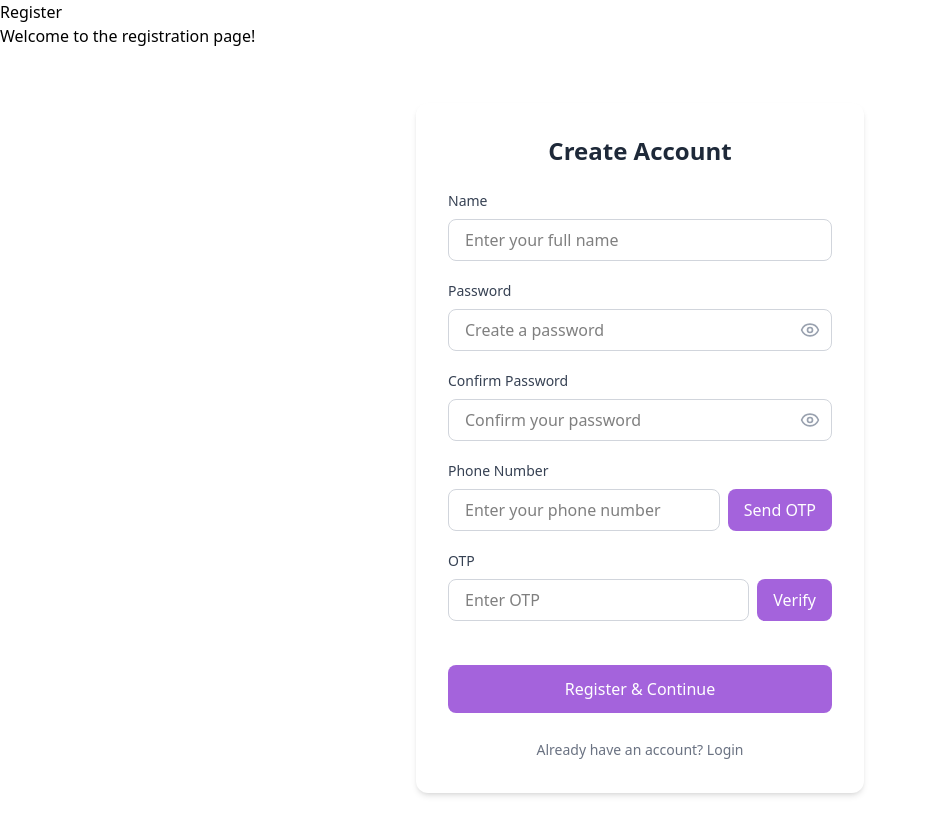
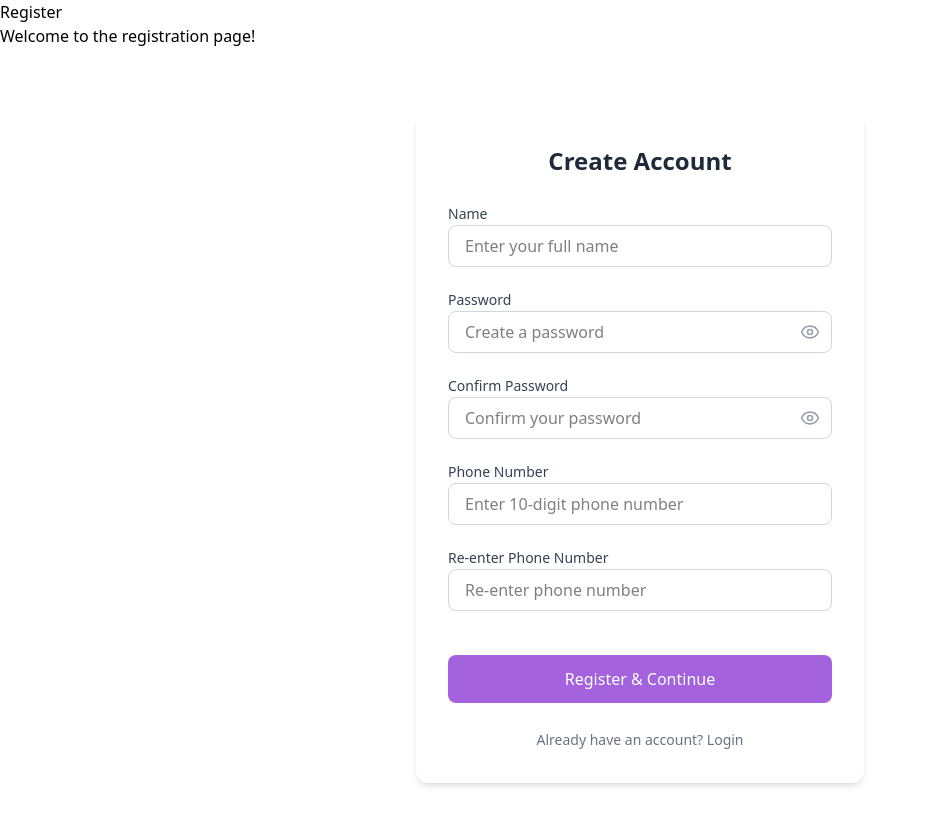
Before and after one commit to Rohit-Singh28/Collegxa, a Next.js app in the folder frontend/: page /counsellor/register in a window 1280 px wide. Shown: the top 834 px of the page, without its empty margins (0-927 px from the left). Built offline with nearby package versions, Linux system fonts and the light colour scheme.

Commit message:
Counsellor registeration done

```diff
--- a/frontend/app/counsellor/(components)/BasicInfo.jsx
+++ b/frontend/app/counsellor/(components)/BasicInfo.jsx
@@ -1,87 +1,65 @@
 "use client";
 
-import React from "react";
-import { useState, useEffect } from "react";
+import React, { useState, useEffect, useContext } from "react";
 import Link from "next/link";
 import { Eye, EyeOff } from "lucide-react";
+import { counsellorContext } from "@/app/_context/counsellorContext";
+import axios from "axios";
 
 export default function RegisterPage() {
-  // Form state
   const [name, setName] = useState("");
   const [password, setPassword] = useState("");
   const [confirmPassword, setConfirmPassword] = useState("");
   const [phone, setPhone] = useState("");
-  const [otp, setOtp] = useState("");
+  const [reenteredPhone, setReenteredPhone] = useState("");
 
-  // Validation and process states
-  const [otpSent, setOtpSent] = useState(false);
-  const [otpVerified, setOtpVerified] = useState(false);
-  const [isFormValid, setIsFormValid] = useState(false);
   const [passwordsMatch, setPasswordsMatch] = useState(true);
   const [isPasswordValid, setIsPasswordValid] = useState(true);
+  const [isPhoneValid, setIsPhoneValid] = useState(true);
+  const [doPhonesMatch, setDoPhonesMatch] = useState(true);
+  const [isFormValid, setIsFormValid] = useState(false);
 
-  // Password visibility states
   const [showPassword, setShowPassword] = useState(false);
   const [showConfirmPassword, setShowConfirmPassword] = useState(false);
 
-  // Validate form on input change
   useEffect(() => {
-    const areFieldsFilled =
-      name !== "" &&
-      password !== "" &&
-      confirmPassword !== "" &&
-      phone !== "" &&
-      otp !== "";
-    const doPasswordsMatch = password === confirmPassword;
-    const isPasswordLongEnough = password.length >= 5;
+    const passwordValid = password.length >= 5;
+    const passwordsMatch = password === confirmPassword;
+    const phoneValid = /^\d{10}$/.test(phone);
+    const phonesMatch = phone === reenteredPhone;
 
-    setPasswordsMatch(doPasswordsMatch);
-    setIsPasswordValid(isPasswordLongEnough || password.length === 0);
+    setIsPasswordValid(passwordValid || password.length === 0);
+    setPasswordsMatch(passwordsMatch);
+    setIsPhoneValid(phoneValid || phone.length === 0);
+    setDoPhonesMatch(phonesMatch);
+
     setIsFormValid(
-      areFieldsFilled && doPasswordsMatch && isPasswordLongEnough && otpVerified
+      name &&
+        passwordValid &&
+        passwordsMatch &&
+        phoneValid &&
+        phonesMatch &&
+        reenteredPhone
     );
-  }, [name, password, confirmPassword, phone, otp, otpVerified]);
+  }, [name, password, confirmPassword, phone, reenteredPhone]);
 
-  // Handle OTP sending
-  const handleSendOtp = (e) => {
-    e.preventDefault();
-    if (phone.length >= 10) {
-      // Simulate OTP sending
-      console.log("Sending OTP to", phone);
-      setOtpSent(true);
-      // In a real app, you would call an API here
-    }
-  };
+  const { setCounsellor, counsellor } = useContext(counsellorContext);
+  const email = counsellor?.email;
 
-  // Handle OTP verification
-  const handleVerifyOtp = (e) => {
-    e.preventDefault();
-    if (otp.length >= 4) {
-      // Simulate OTP verification
-      console.log("Verifying OTP", otp);
-      setOtpVerified(true);
-      // In a real app, you would verify the OTP with an API
-    }
-  };
-
-  // Handle form submission
-  const handleSubmit = (e) => {
+  const handleSubmit = async (e) => {
     e.preventDefault();
     if (isFormValid) {
-      // Process the registration
-      console.log("Registration submitted:", { name, password, phone });
-      // In a real app, you would submit to an API
+      try {
+        const res = await axios.post(
+          `${process.env.NEXT_PUBLIC_BASE_URL}/counsellor/register`,
+          { name, phone, password, email }
+        );
+
+        console.log(res.data);
+      } catch (error) {
+        console.error("Error during registration:", error);
       }
-  };
-
-  // Toggle password visibility
-  const togglePasswordVisibility = () => {
-    setShowPassword(!showPassword);
-  };
-
-  // Toggle confirm password visibility
-  const toggleConfirmPasswordVisibility = () => {
-    setShowConfirmPassword(!showConfirmPassword);
+    }
   };
 
   return (
@@ -93,11 +71,11 @@ export default function RegisterPage() {
           </h1>
 
           <form onSubmit={handleSubmit} className="space-y-5">
-            {/* Name Field */}
+            {/* Name */}
             <div className="space-y-2">
               <label
                 htmlFor="name"
-                className="block text-sm font-medium text-gray-700"
+                className="text-sm font-medium text-gray-700"
               >
                 Name
               </label>
@@ -106,16 +84,16 @@ export default function RegisterPage() {
                 type="text"
                 value={name}
                 onChange={(e) => setName(e.target.value)}
-                className="w-full px-4 py-2 border border-gray-300 rounded-lg focus:ring-2 focus:ring-[#7E22CE] focus:border-transparent transition-all duration-200 outline-none"
+                className="w-full px-4 py-2 border border-gray-300 rounded-lg focus:ring-2 focus:ring-[#7E22CE] focus:border-transparent outline-none"
                 placeholder="Enter your full name"
               />
             </div>
 
-            {/* Password Field with Show/Hide Toggle */}
+            {/* Password */}
             <div className="space-y-2">
               <label
                 htmlFor="password"
-                className="block text-sm font-medium text-gray-700"
+                className="text-sm font-medium text-gray-700"
               >
                 Password
               </label>
@@ -125,15 +103,15 @@ export default function RegisterPage() {
                   type={showPassword ? "text" : "password"}
                   value={password}
                   onChange={(e) => setPassword(e.target.value)}
-                  className={`w-full px-4 py-2 border rounded-lg focus:ring-2 focus:ring-[#7E22CE] focus:border-transparent transition-all duration-200 outline-none ${
+                  className={`w-full px-4 py-2 border rounded-lg focus:ring-2 focus:ring-[#7E22CE] outline-none ${
                     !isPasswordValid ? "border-red-500" : "border-gray-300"
                   }`}
                   placeholder="Create a password"
                 />
                 <button
                   type="button"
-                  onClick={togglePasswordVisibility}
-                  className="absolute inset-y-0 right-0 pr-3 flex items-center text-gray-400 hover:text-gray-600"
+                  onClick={() => setShowPassword(!showPassword)}
+                  className="absolute inset-y-0 right-0 pr-3 flex items-center text-gray-400"
                 >
                   {showPassword ? <EyeOff size={20} /> : <Eye size={20} />}
                 </button>
@@ -145,11 +123,11 @@ export default function RegisterPage() {
               )}
             </div>
 
-            {/* Confirm Password Field with Show/Hide Toggle */}
+            {/* Confirm Password */}
             <div className="space-y-2">
               <label
                 htmlFor="confirmPassword"
-                className="block text-sm font-medium text-gray-700"
+                className="text-sm font-medium text-gray-700"
               >
                 Confirm Password
               </label>
@@ -159,7 +137,7 @@ export default function RegisterPage() {
                   type={showConfirmPassword ? "text" : "password"}
                   value={confirmPassword}
                   onChange={(e) => setConfirmPassword(e.target.value)}
-                  className={`w-full px-4 py-2 border rounded-lg focus:ring-2 focus:ring-[#7E22CE] focus:border-transparent transition-all duration-200 outline-none ${
+                  className={`w-full px-4 py-2 border rounded-lg focus:ring-2 focus:ring-[#7E22CE] outline-none ${
                     !passwordsMatch && confirmPassword
                       ? "border-red-500"
                       : "border-gray-300"
@@ -168,8 +146,8 @@ export default function RegisterPage() {
                 />
                 <button
                   type="button"
-                  onClick={toggleConfirmPasswordVisibility}
-                  className="absolute inset-y-0 right-0 pr-3 flex items-center text-gray-400 hover:text-gray-600"
+                  onClick={() => setShowConfirmPassword(!showConfirmPassword)}
+                  className="absolute inset-y-0 right-0 pr-3 flex items-center text-gray-400"
                 >
                   {showConfirmPassword ? (
                     <EyeOff size={20} />
@@ -185,70 +163,67 @@ export default function RegisterPage() {
               )}
             </div>
 
-            {/* Phone Number Field with Send OTP Button */}
+            {/* Phone Number */}
             <div className="space-y-2">
               <label
                 htmlFor="phone"
-                className="block text-sm font-medium text-gray-700"
+                className="text-sm font-medium text-gray-700"
               >
                 Phone Number
               </label>
-              <div className="flex gap-2">
               <input
                 id="phone"
-                  type="tel"
+                type="text"
+                inputMode="numeric"
+                pattern="[0-9]*"
+                maxLength={10}
                 value={phone}
-                  onChange={(e) => setPhone(e.target.value)}
-                  className="flex-1 px-4 py-2 border border-gray-300 rounded-lg focus:ring-2 focus:ring-[#7E22CE] focus:border-transparent transition-all duration-200 outline-none"
-                  placeholder="Enter your phone number"
+                onChange={(e) => setPhone(e.target.value.replace(/\D/, ""))}
+                className={`w-full px-4 py-2 border rounded-lg focus:ring-2 focus:ring-[#7E22CE] outline-none ${
+                  !isPhoneValid && phone ? "border-red-500" : "border-gray-300"
+                }`}
+                placeholder="Enter 10-digit phone number"
               />
-                <button
-                  onClick={handleSendOtp}
-                  disabled={phone.length < 10 || otpSent}
-                  className={`px-4 py-2 rounded-lg text-white font-medium transition-all duration-300 ${
-                    phone.length < 10 || otpSent
-                      ? "bg-[#7E22CE] opacity-70 cursor-not-allowed"
-                      : "bg-[#7E22CE] hover:bg-purple-800"
-                  }`}
-                >
-                  {otpSent ? "Sent" : "Send OTP"}
-                </button>
-              </div>
+              {!isPhoneValid && phone && (
+                <p className="text-red-500 text-xs mt-1">
+                  Phone number must be exactly 10 digits
+                </p>
+              )}
             </div>
 
-            {/* OTP Field with Verify Button */}
+            {/* Re-enter Phone Number */}
             <div className="space-y-2">
               <label
-                htmlFor="otp"
-                className="block text-sm font-medium text-gray-700"
+                htmlFor="reenterPhone"
+                className="text-sm font-medium text-gray-700"
               >
-                OTP
+                Re-enter Phone Number
               </label>
-              <div className="flex gap-2">
               <input
-                  id="otp"
+                id="reenterPhone"
                 type="text"
-                  value={otp}
-                  onChange={(e) => setOtp(e.target.value)}
-                  className="flex-1 px-4 py-2 border border-gray-300 rounded-lg focus:ring-2 focus:ring-[#7E22CE] focus:border-transparent transition-all duration-200 outline-none"
-                  placeholder="Enter OTP"
-                  disabled={!otpSent}
+                inputMode="numeric"
+                pattern="[0-9]*"
+                maxLength={10}
+                value={reenteredPhone}
+                onChange={(e) =>
+                  setReenteredPhone(e.target.value.replace(/\D/, ""))
+                }
+                className={`w-full px-4 py-2 border rounded-lg focus:ring-2 focus:ring-[#7E22CE] outline-none ${
+                  !doPhonesMatch && reenteredPhone
+                    ? "border-red-500"
+                    : "border-gray-300"
+                }`}
+                placeholder="Re-enter phone number"
               />
-                <button
-                  onClick={handleVerifyOtp}
-                  disabled={otp.length < 4 || !otpSent || otpVerified}
-                  className={`px-4 py-2 rounded-lg text-white font-medium transition-all duration-300 ${
-                    otp.length < 4 || !otpSent || otpVerified
-                      ? "bg-[#7E22CE] opacity-70 cursor-not-allowed"
-                      : "bg-[#7E22CE] hover:bg-purple-800"
-                  }`}
-                >
-                  {otpVerified ? "Verified" : "Verify"}
-                </button>
-              </div>
+              {!doPhonesMatch && reenteredPhone && (
+                <p className="text-red-500 text-xs mt-1">
+                  Phone numbers do not match
+                </p>
+              )}
             </div>
 
-            {/* Register Button */}
+            {/* Submit Button */}
             <button
               type="submit"
               disabled={!isFormValid}
@@ -262,7 +237,6 @@ export default function RegisterPage() {
             </button>
           </form>
 
-          {/* Login Link */}
           <div className="mt-6 text-center">
             <Link
               href="/login"
--- a/frontend/app/counsellor/layout.jsx
+++ b/frontend/app/counsellor/layout.jsx
@@ -3,7 +3,9 @@ import React, { useState } from "react";
 import { counsellorContext } from "../_context/counsellorContext";
 
 const layout = ({ children }) => {
-  const [counsellor, setCounsellor] = useState({});
+  const [counsellor, setCounsellor] = useState({
+    email: "rohitsingh450718@gmail.com",
+  });
   return (
     <div>
       <counsellorContext.Provider value={{ counsellor, setCounsellor }}>
```
Lines whose indentation alone changed are shown as unchanged.
